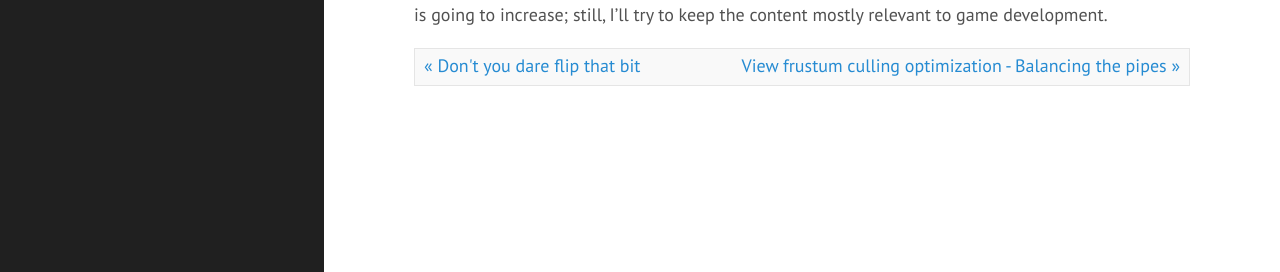
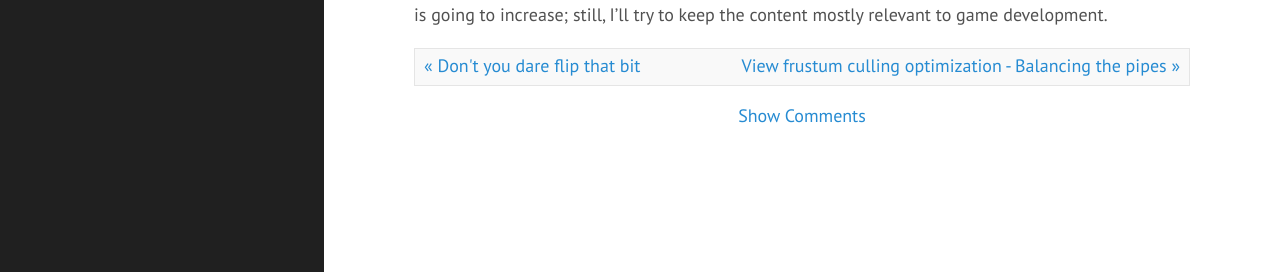
Before and after one commit to zeux/zeux.github.io, a Jekyll site: the page built from _posts/2010-09-11-reset-and-reload.md, in a window 1280 px wide and 940 px high. Shown: the part 665-937 px from the top of the window. Built offline with Jekyll 4.4.1, drawn with Linux system fonts in a browser that asks for light colours.

Commit message:
Fix div hiding comment section

```diff
--- a/_layouts/post.html
+++ b/_layouts/post.html
@@ -11,7 +11,7 @@ DRAFT
 </span>
 {{ content }}
 {% include postnav.html %}
-<div class="footnote-tooltip" style="display: none;" />
+<div class="footnote-tooltip" style="display: none;"></div>
 <script type="text/javascript">
 {% include js/footnote-tooltip.js %}
 </script>
```
